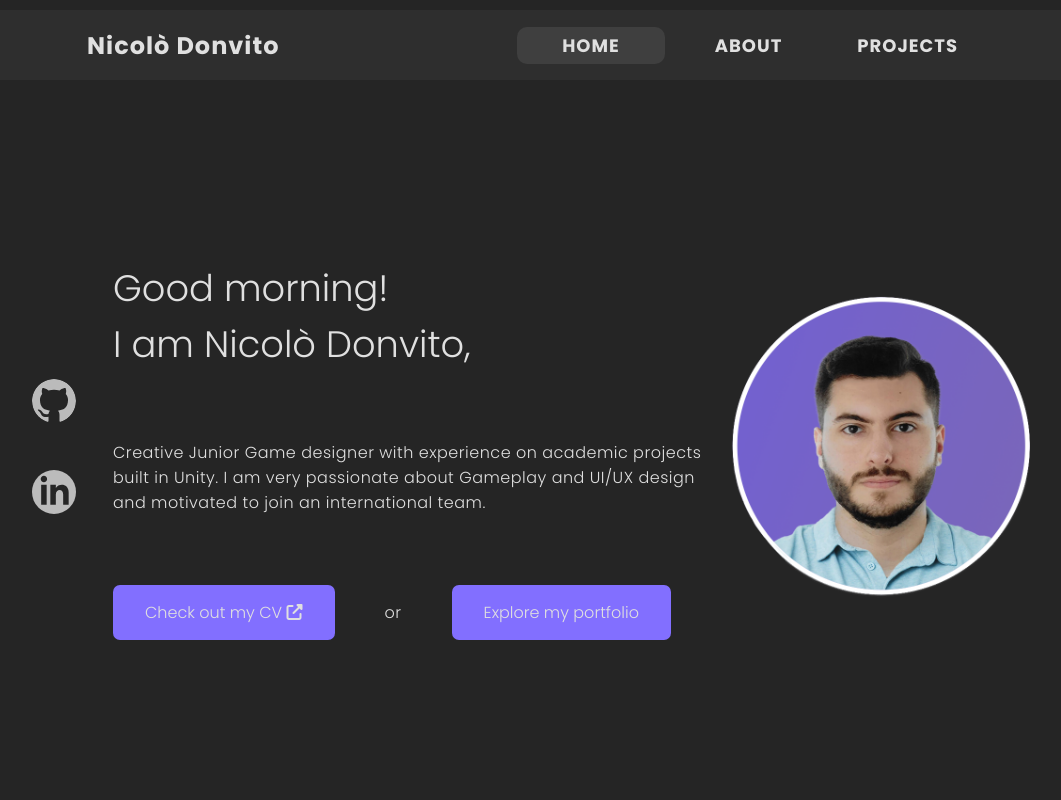
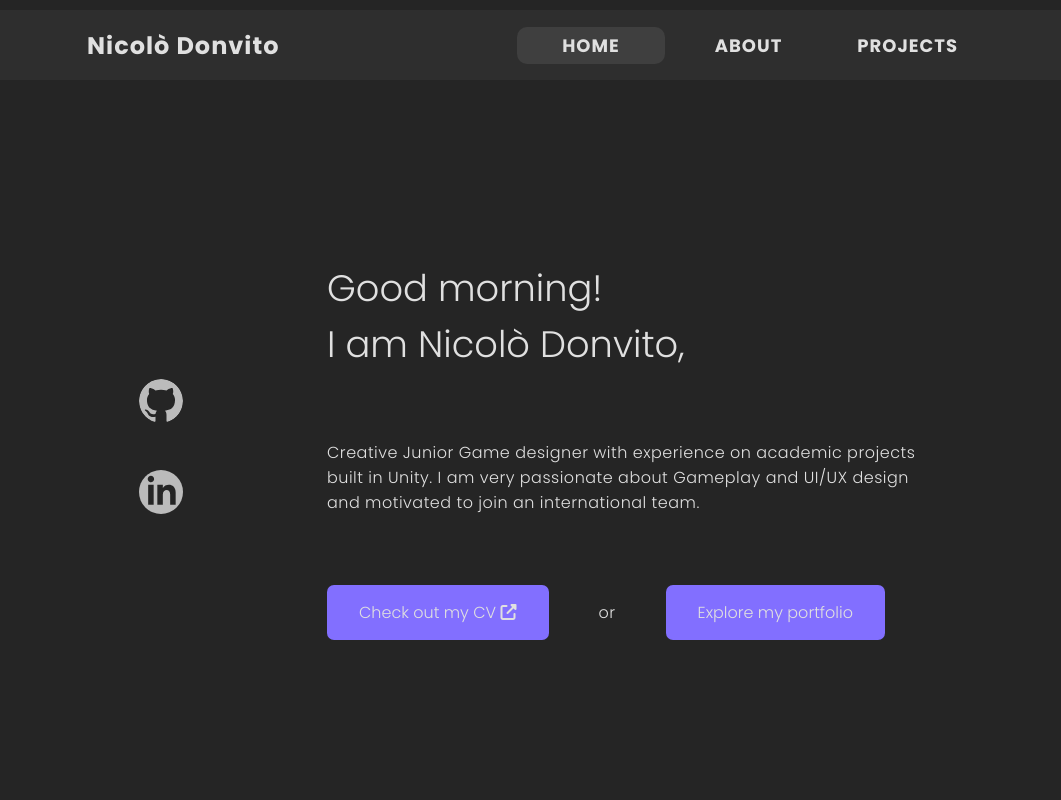
Before and after one commit to nicolodonvito/portfolio, a plain HTML site: page index.html in a window 1280 px wide. Shown: the top 800 px of the page, without its empty margins (105-1166 px from the left). Drawn offline with nearby package versions, Linux system fonts and the light colour scheme.

Commit message:
Update index.html

```diff
--- a/index.html
+++ b/index.html
@@ -83,7 +83,7 @@
             </div>
         </div>
         <div class="photo">
-            <img src="images\Io+ShirtChiara+ThickOutline.png" alt="Nicolò's photo">
+<!--             <img src="images\Io+ShirtChiara+ThickOutline.png" alt="Nicolò's photo"> -->
         </div>
 
     </section>
```
